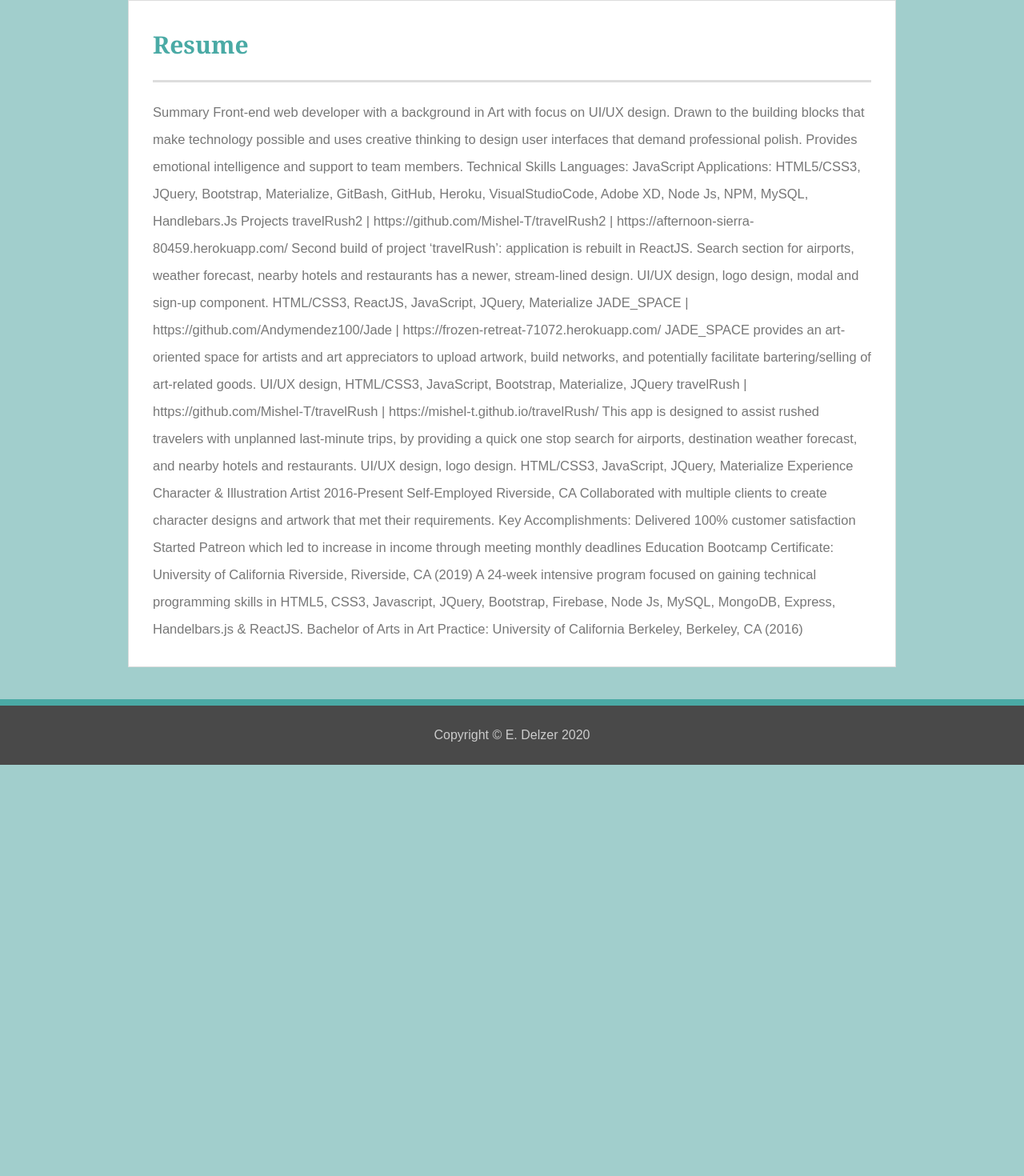
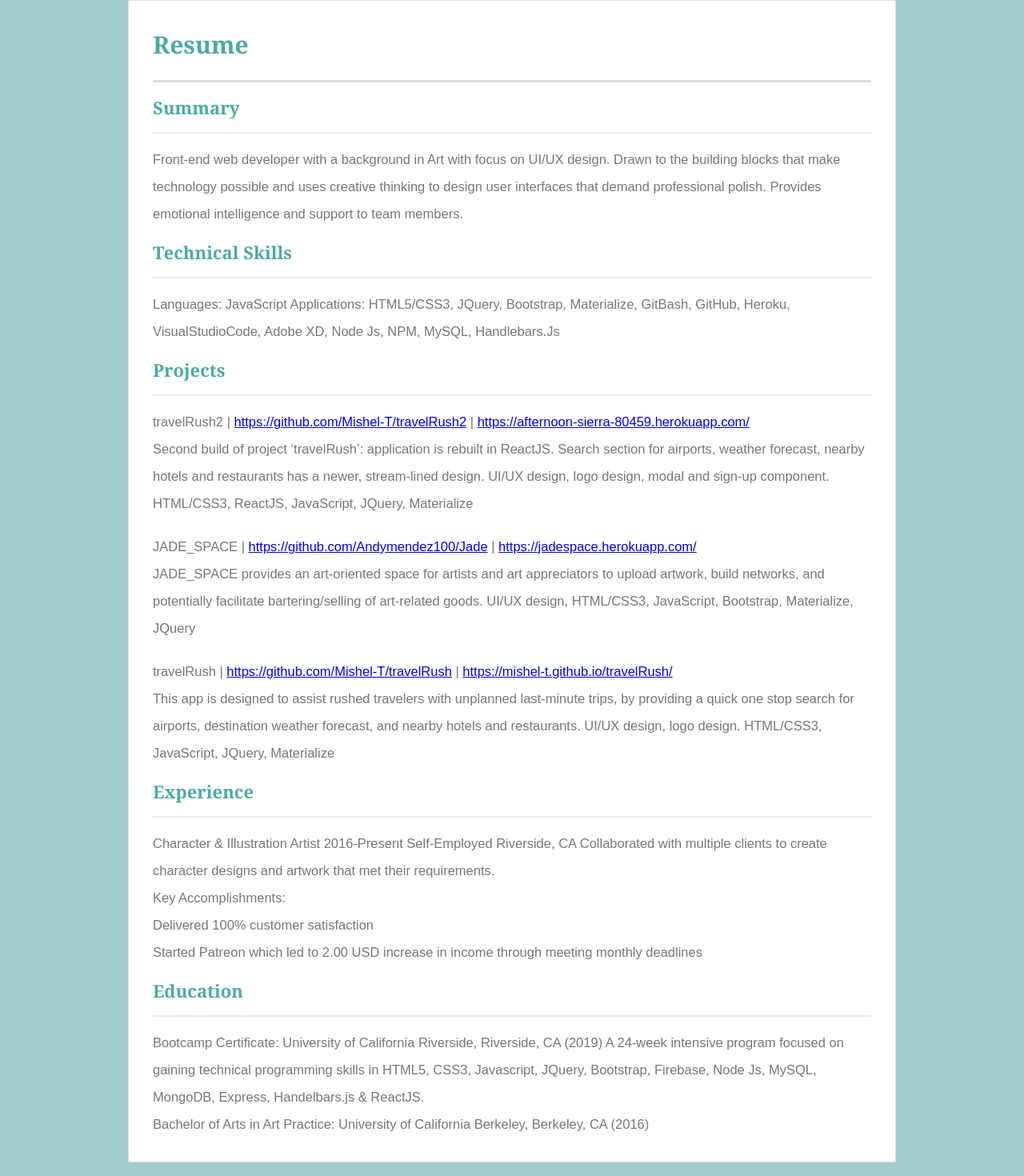
Before and after one commit to deltabear/Portfolio3.0, a website: page resume.html in a window 1280 px wide. Shown: the part 130-1600 px from the top of the page at 80% size. Before the commit the page ends 1086 px from the top, so only its background shows below. Drawn offline with Linux system fonts and the light colour scheme.

Commit message:
Formatted resume.html

```diff
--- a/resume.html
+++ b/resume.html
@@ -26,43 +26,56 @@
   <div id="main-container" class="container">
     <section class="main-section">
       <h1>Resume</h1>
-      Summary
-Front-end web developer with a background in Art with focus on UI/UX design. Drawn to the building blocks that make technology possible and uses creative thinking to design user interfaces that demand professional polish. Provides emotional intelligence and support to team members.
+      <h2>Summary</h2>
+      <p>Front-end web developer with a background in Art with focus on UI/UX design. Drawn to the building blocks that
+        make technology possible and uses creative thinking to design user interfaces that demand professional polish.
+        Provides emotional intelligence and support to team members.
+      </p>
+      <h2>Technical Skills</h2>
+      <p>Languages: JavaScript
+      Applications: HTML5/CSS3, JQuery, Bootstrap, Materialize, GitBash, GitHub, Heroku, VisualStudioCode, Adobe XD,
+      Node Js, NPM, MySQL, Handlebars.Js</p>
 
-Technical Skills
-Languages:  JavaScript
-Applications: HTML5/CSS3, JQuery, Bootstrap, Materialize, GitBash, GitHub, Heroku, VisualStudioCode, Adobe XD, Node Js, NPM, MySQL, Handlebars.Js
-
-Projects
-travelRush2 | https://github.com/Mishel-T/travelRush2 | https://afternoon-sierra-80459.herokuapp.com/
-Second build of project ‘travelRush’: application is rebuilt in ReactJS. Search section for airports, weather forecast, nearby hotels and restaurants has a newer, stream-lined design.
+      <h2>Projects</h2>
+      <p>travelRush2 | <a href="https://github.com/Mishel-T/travelRush2">https://github.com/Mishel-T/travelRush2</a> | <a href="https://afternoon-sierra-80459.herokuapp.com/">https://afternoon-sierra-80459.herokuapp.com/</a>
+        <br>Second build of project ‘travelRush’: application is rebuilt in ReactJS. Search section for airports, weather
+        forecast, nearby hotels and restaurants has a newer, stream-lined design.
         UI/UX design, logo design, modal and sign-up component.
         HTML/CSS3, ReactJS, JavaScript, JQuery, Materialize
-
-JADE_SPACE | https://github.com/Andymendez100/Jade | https://frozen-retreat-71072.herokuapp.com/
-JADE_SPACE provides an art-oriented space for artists and art appreciators to upload artwork, build networks, and potentially facilitate bartering/selling of art-related goods.
+      </p>
+      <p>JADE_SPACE | <a href="https://github.com/Andymendez100/Jade">https://github.com/Andymendez100/Jade</a> | <a href="https://jadespace.herokuapp.com/">https://jadespace.herokuapp.com/</a>
+        <br>JADE_SPACE provides an art-oriented space for artists and art appreciators to upload artwork, build networks,
+        and potentially facilitate bartering/selling of art-related goods.
         UI/UX design, HTML/CSS3, JavaScript, Bootstrap, Materialize, JQuery
-
-travelRush | https://github.com/Mishel-T/travelRush | https://mishel-t.github.io/travelRush/
-This app is designed to assist rushed travelers with unplanned last-minute trips, by providing a quick one stop search for airports, destination weather forecast, and nearby hotels and restaurants.
+      </p>
+      <p>travelRush | <a href="https://github.com/Mishel-T/travelRush">https://github.com/Mishel-T/travelRush</a> | <a href="https://mishel-t.github.io/travelRush/">https://mishel-t.github.io/travelRush/</a>
+        <br>This app is designed to assist rushed travelers with unplanned last-minute trips, by providing a quick one stop
+        search for airports, destination weather forecast, and nearby hotels and restaurants.
         UI/UX design, logo design.
         HTML/CSS3, JavaScript, JQuery, Materialize
+      </p>
 
+      <h2>Experience</h2>
+      <p>
+      Character & Illustration Artist 2016-Present
+      Self-Employed Riverside, CA
+      Collaborated with multiple clients to create character designs and artwork that met their requirements.
+      <br>Key Accomplishments:
+        <br>Delivered 100% customer satisfaction
+        <br>Started Patreon which led to 2.00 USD increase in income through meeting monthly deadlines
+    </p>
 
-Experience
-Character & Illustration Artist							    	2016-Present
-Self-Employed									    		Riverside, CA
-Collaborated with multiple clients to create character designs and artwork that met their requirements.
-Key Accomplishments:
-Delivered 100% customer satisfaction
-Started Patreon which led to increase in income through meeting monthly deadlines
-
-
-Education
+      <h2>Education</h2>
+      <ul>
+        <li>
           Bootcamp Certificate: University of California Riverside, Riverside, CA (2019)
-A 24-week intensive program focused on gaining technical programming skills in HTML5, CSS3, Javascript, JQuery, Bootstrap, Firebase, Node Js, MySQL, MongoDB, Express, Handelbars.js & ReactJS.
+          A 24-week intensive program focused on gaining technical programming skills in HTML5, CSS3, Javascript, JQuery,
+          Bootstrap, Firebase, Node Js, MySQL, MongoDB, Express, Handelbars.js & ReactJS.
+        </li>
+        <li>
           Bachelor of Arts in Art Practice: University of California Berkeley, Berkeley, CA (2016)
-
+        </li>
+      </ul>
     </section>
 
   </div>
```
Lines whose indentation alone changed are shown as unchanged.
